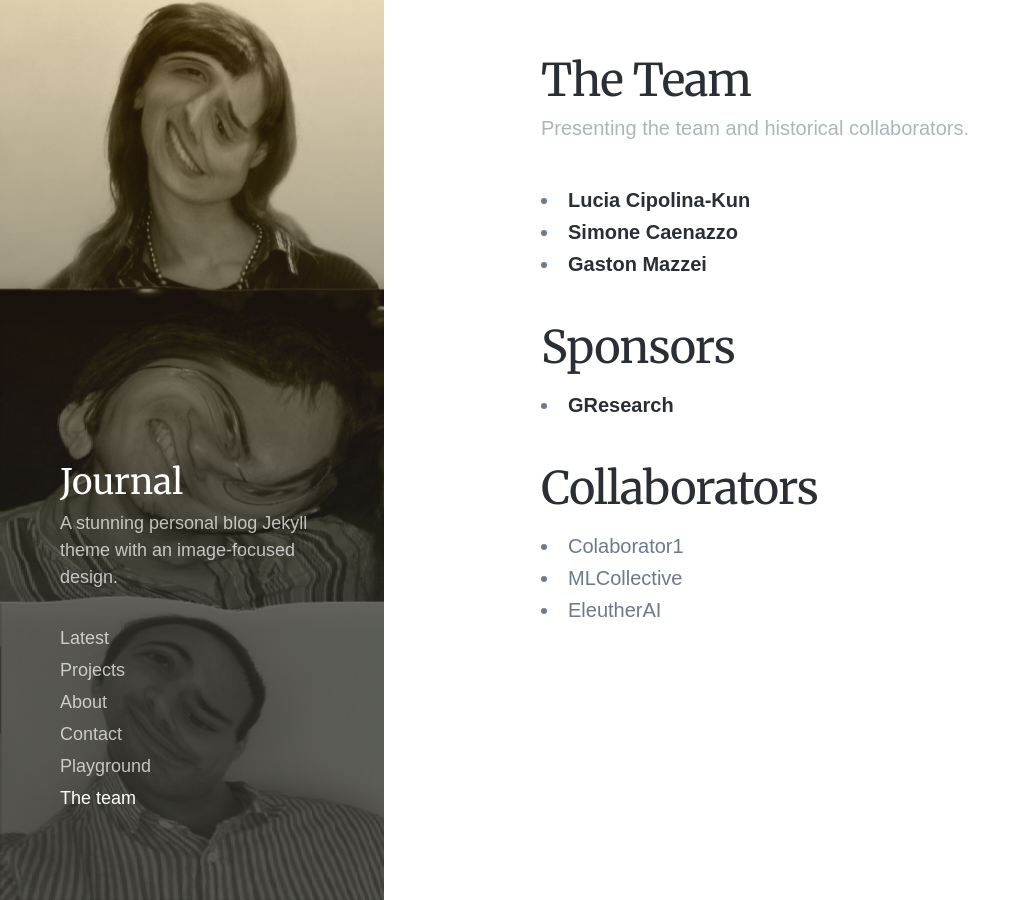
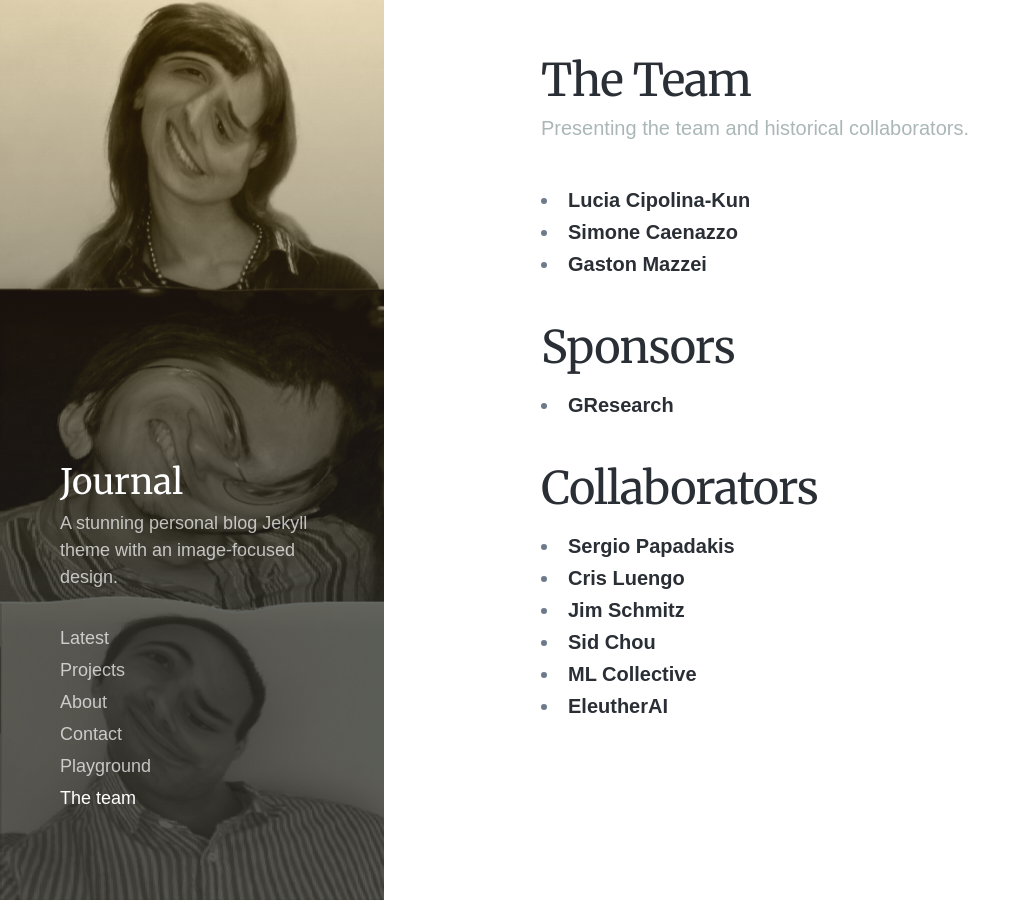
Before and after one commit to EscherPrintGallery/EscherPrintGallery.github.io, a Jekyll site: the page built from _pages/theteam.md, in a window 1280 px wide and 900 px high. Shown: the whole window, without its empty margins (0-1030 px from the left). Built offline with Jekyll 4.4.1, drawn with Linux system fonts in a browser that asks for light colours; nearby versions of some CDN libraries; some web fonts are replaced.

Commit message:
Update theteam.md

```diff
--- a/_pages/theteam.md
+++ b/_pages/theteam.md
@@ -20,8 +20,12 @@ featured_image: /images/3members1.png
 
 ## Collaborators
 
-* Colaborator1
-* MLCollective
-* EleutherAI
+* [Sergio Papadakis](https://www.linkedin.com/in/sergio-manuel-papadakis-05a23513a/?originalSubdomain=ar)
+* [Cris Luengo](https://www.crisluengo.net/)
+* [Jim Schmitz](http://ixora.io/)
+* [Sid Chou](https://sidchou.com/)
+* [ML Collective](https://mlcollective.org/)
+* [EleutherAI](https://www.eleuther.ai/)
+
 
 <!-- ## Get Index -->
```
